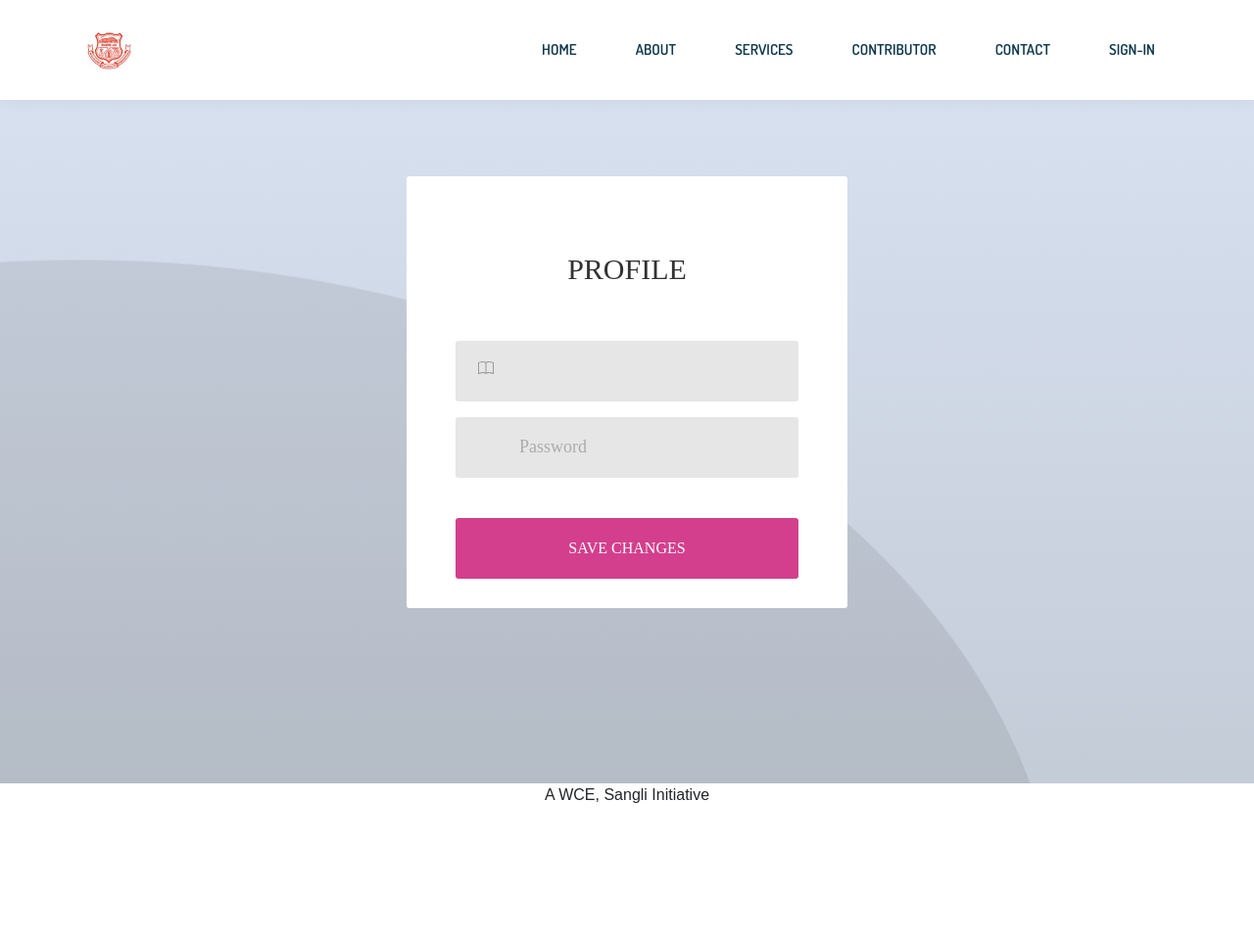
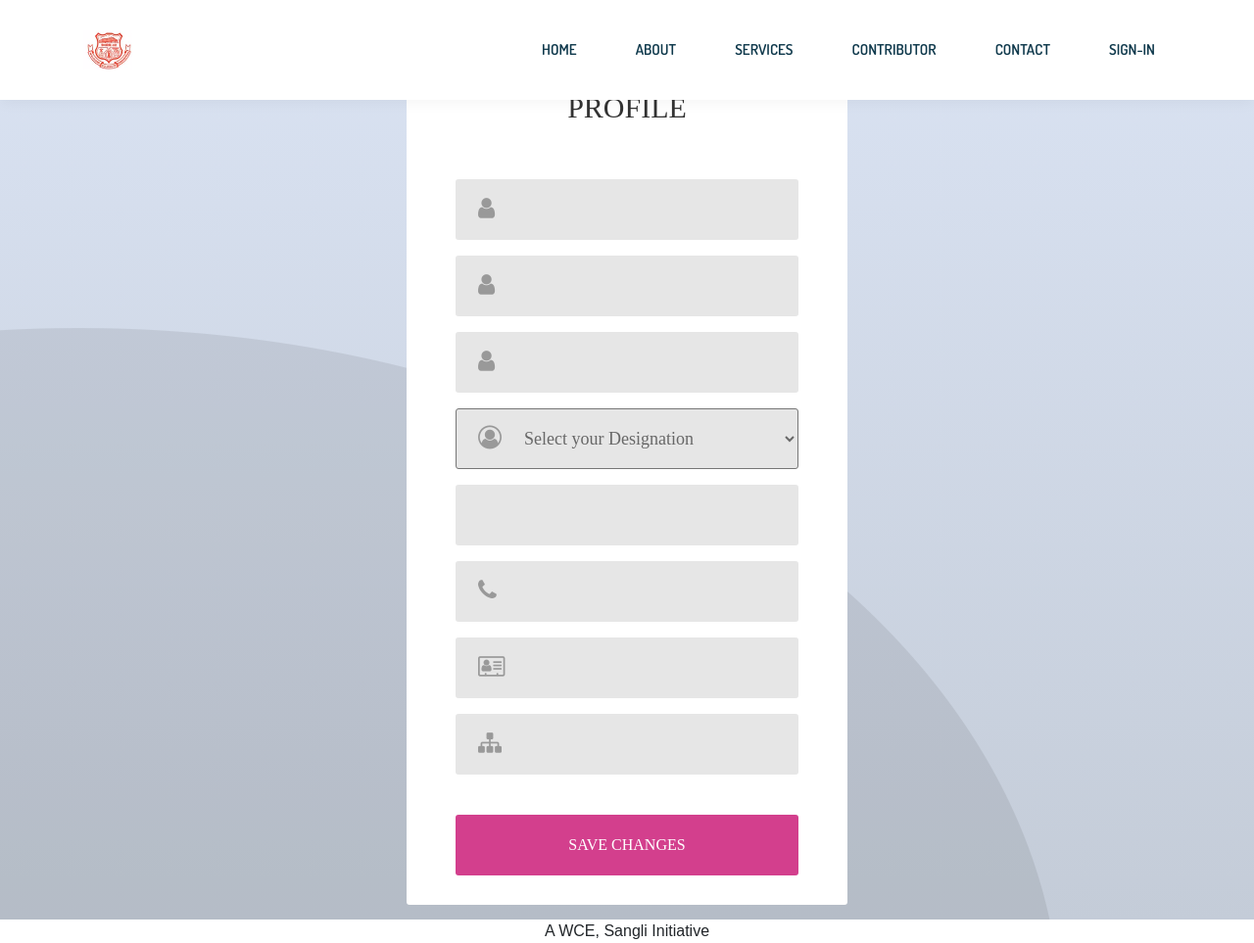
Before and after one commit to Teknath-jha/WCECourses, a Django app: page /profile in a window 1280 px wide. Shown: the whole page at 98% size. Before the commit the page ends 820 px from the top, so only its background shows below. Run offline with Django 3.2, Linux system fonts and the light colour scheme; some libraries are stand-ins or nearby versions; some web fonts are replaced.

Commit message:
profile.html

```diff
--- a/WCECourses/WCECourses/templates/login.html
+++ b/WCECourses/WCECourses/templates/login.html
@@ -35,9 +35,7 @@
 						<input class="input100" type="text" name="username" placeholder="Name">
 						<span class="focus-input100"></span>
 						<span class="symbol-input100">
-							<svg xmlns="http://www.w3.org/2000/svg" width="16" height="16" fill="currentColor" class="bi bi-book" viewBox="0 0 16 16">
-								<path d="M1 2.828c.885-.37 2.154-.769 3.388-.893 1.33-.134 2.458.063 3.112.752v9.746c-.935-.53-2.12-.603-3.213-.493-1.18.12-2.37.461-3.287.811V2.828zm7.5-.141c.654-.689 1.782-.886 3.112-.752 1.234.124 2.503.523 3.388.893v9.923c-.918-.35-2.107-.692-3.287-.81-1.094-.111-2.278-.039-3.213.492V2.687zM8 1.783C7.015.936 5.587.81 4.287.94c-1.514.153-3.042.672-3.994 1.105A.5.5 0 0 0 0 2.5v11a.5.5 0 0 0 .707.455c.882-.4 2.303-.881 3.68-1.02 1.409-.142 2.59.087 3.223.877a.5.5 0 0 0 .78 0c.633-.79 1.814-1.019 3.222-.877 1.378.139 2.8.62 3.681 1.02A.5.5 0 0 0 16 13.5v-11a.5.5 0 0 0-.293-.455c-.952-.433-2.48-.952-3.994-1.105C10.413.809 8.985.936 8 1.783z"/>
-							  </svg>
+							<i class="fa fa-user" aria-hidden="true"></i>
 						</span>
 					</div>
 
--- a/WCECourses/WCECourses/templates/profile.html
+++ b/WCECourses/WCECourses/templates/profile.html
@@ -30,7 +30,7 @@
                     Profile
                 </span>
                 {{ error_message }}
-                <div class="wrap-input100 validate-input m-b-16" data-validate = "Valid email is required: ex@abc.xyz">
+                <!-- <div class="wrap-input100 validate-input m-b-16" data-validate = "Valid email is required: ex@abc.xyz">
                     <input class="input100" type="text" name="username" placeholder="{{ user.username }}" disabled>
                     <span class="focus-input100"></span>
                     <span class="symbol-input100">
@@ -38,15 +38,82 @@
                             <path d="M1 2.828c.885-.37 2.154-.769 3.388-.893 1.33-.134 2.458.063 3.112.752v9.746c-.935-.53-2.12-.603-3.213-.493-1.18.12-2.37.461-3.287.811V2.828zm7.5-.141c.654-.689 1.782-.886 3.112-.752 1.234.124 2.503.523 3.388.893v9.923c-.918-.35-2.107-.692-3.287-.81-1.094-.111-2.278-.039-3.213.492V2.687zM8 1.783C7.015.936 5.587.81 4.287.94c-1.514.153-3.042.672-3.994 1.105A.5.5 0 0 0 0 2.5v11a.5.5 0 0 0 .707.455c.882-.4 2.303-.881 3.68-1.02 1.409-.142 2.59.087 3.223.877a.5.5 0 0 0 .78 0c.633-.79 1.814-1.019 3.222-.877 1.378.139 2.8.62 3.681 1.02A.5.5 0 0 0 16 13.5v-11a.5.5 0 0 0-.293-.455c-.952-.433-2.48-.952-3.994-1.105C10.413.809 8.985.936 8 1.783z"/>
                           </svg>
                     </span>
-                </div>
+                </div> -->
 
-                <div class="wrap-input100 validate-input m-b-16" data-validate = "Password is required">
-                    <input class="input100" type="password" name="password" placeholder="Password">
-                    <span class="focus-input100"></span>
-                    <span class="symbol-input100">
-                        <span class="lnr lnr-lock"></span>
-                    </span>
-                </div>
+
+					<div class="wrap-input100 validate-input m-b-16" data-validate = "Valid username is required">
+						<input class="input100" type="text" name="username" placeholder="{{user.username}}" disabled>
+						<span class="focus-input100"></span>
+						<span class="symbol-input100">
+							<i class="fa fa-user" aria-hidden="true"></i>
+						</span>
+					</div>
+
+                    <div class="wrap-input100 validate-input m-b-16" data-validate = "First name is required">
+						<input class="input100" type="text" name="first_name" placeholder="{{user.first_name}}" required>
+						<span class="focus-input100"></span>
+						<span class="symbol-input100">
+							<i class="fa fa-user" aria-hidden="true"></i>
+						</span>
+					</div>
+
+
+					<div class="wrap-input100 validate-input m-b-16" data-validate = "Last name is required">
+						<input class="input100" type="text" name="last_name" placeholder="{{user.last_name}}" required>
+						<span class="focus-input100"></span>
+						<span class="symbol-input100">
+							<i class="fa fa-user" aria-hidden="true"></i>
+						</span>
+					</div>
+
+					<div class="wrap-input100 validate-input m-b-16" data-validate = "Designation">
+
+						<select class="input100" type="" name="designation" placeholder="{{user.designation}}"  required>
+							<option value="">Select your Designation</option>
+							<option value="student">Student</option>
+							<option value="teacher">Teacher</option>
+							<option value="faculty">Faculty</option>
+							<option value="other">Other</option>
+						  </select>
+						<span class="focus-input100"></span>
+						<span class="symbol-input100">
+							<i class="fa fa-user-circle-o" aria-hidden="true"></i>
+						</span>
+					</div>
+
+					<!-- ------------------------------------------------- -->
+					<div class="wrap-input100 validate-input m-b-16" data-validate = "Valid email is required: ex@abc.xyz">
+						<input class="input100" type="text" name="email" placeholder="{{user.email}}" disabled>
+						<span class="focus-input100"></span>
+						<span class="symbol-input100">
+							<span class="lnr lnr-envelope"></span>
+						</span>
+					</div>
+
+					<div class="wrap-input100 validate-input m-b-16" data-validate = "Valid contact is required">
+						<input class="input100" type="text" name="phoneNumber" placeholder="{{user.contact}}" required>
+						<span class="focus-input100"></span>
+						<span class="symbol-input100">
+							<i class="fa fa-phone" aria-hidden="true"></i>
+						</span>
+					</div>
+					<div class="wrap-input100 validate-input m-b-16" data-validate = "Required">
+						<input class="input100" type="message" name="address" placeholder="{{user.address}}" required>
+						<span class="focus-input100"></span>
+						<span class="symbol-input100">
+							<i class="fa fa-address-card-o" aria-hidden="true"></i>
+						</span>
+					</div>
+
+					<div class="wrap-input100 validate-input m-b-16" data-validate = "Required">
+						<input class="input100" type="text" name="organisation" placeholder="{{user.organisation}}" required>
+						<span class="focus-input100"></span>
+						<span class="symbol-input100">
+							<i class="fa fa-sitemap" aria-hidden="true"></i>
+						</span>
+					</div>
+
+
 
                 <div class="container-login100-form-btn p-t-25">
                     <button class="login100-form-btn" type="submit">
```
Also changed, not shown: WCECourses/db.sqlite3.
